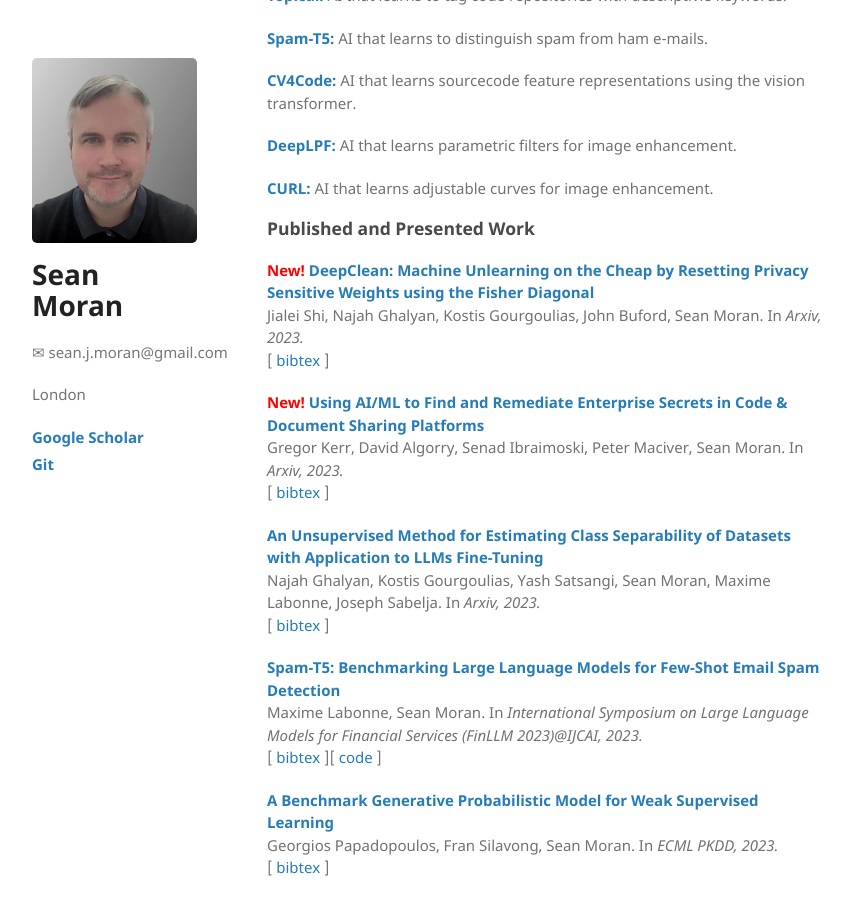
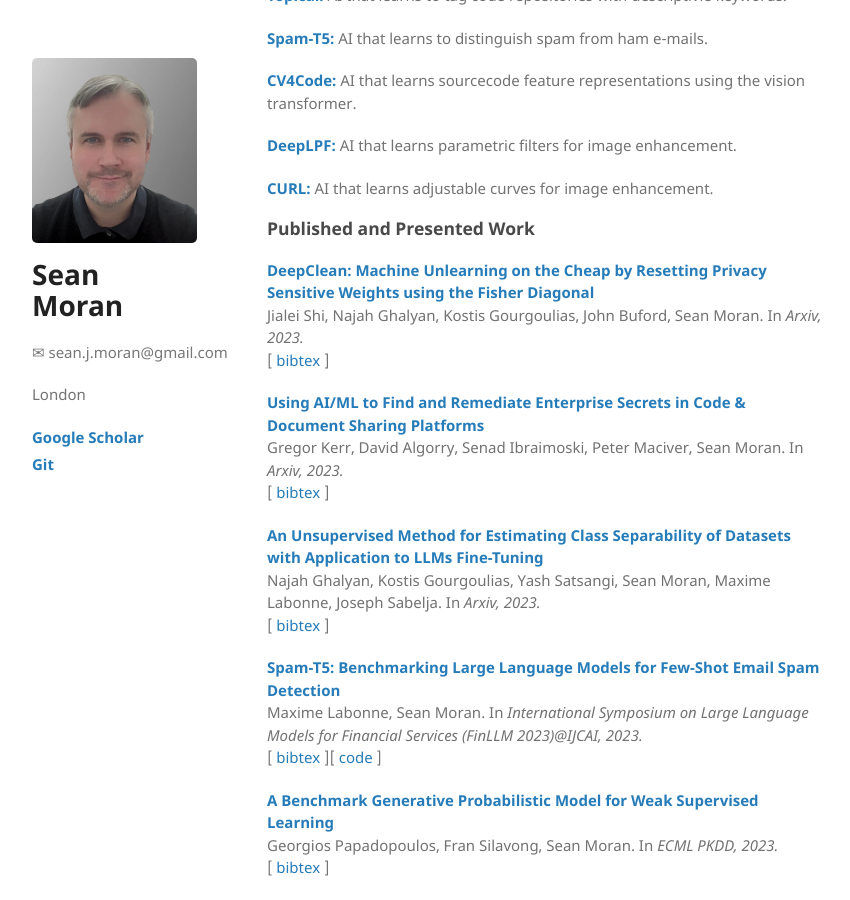
Before and after one commit to sjmoran/sjmoran.github.io, a Jekyll site: the page built from index.html, in a window 1280 px wide and 900 px high, scrolled down 1000 px. Shown: the whole window, without its empty margins (26-876 px from the left). Built offline with Jekyll 4.4.1, drawn with Linux system fonts in a browser that asks for light colours.

Commit message:
Update index.html

```diff
--- a/index.html
+++ b/index.html
@@ -53,11 +53,11 @@
 
 </p><h3 id="published-and-presented-work">Published and Presented Work</h3>
 
-<p><strong><span style='color:red'>New! </span><a target="_blank" href="https://arxiv.org/abs/2311.10448">
+<p><strong><a target="_blank" href="https://arxiv.org/abs/2311.10448">
 DeepClean: Machine Unlearning on the Cheap by Resetting Privacy Sensitive Weights using the Fisher Diagonal </a></strong><br />Jialei Shi, Najah Ghalyan, Kostis Gourgoulias, John Buford, Sean Moran. In <em>Arxiv, 2023.</em><br />
 [ <a target="_blank" href="">bibtex</a> ] </p>
 
-<p><strong><span style='color:red'>New! </span><a target="_blank" href="http://arxiv.org/abs/2401.01754">Using AI/ML to Find and Remediate Enterprise Secrets in Code & Document Sharing Platforms
+<p><strong><a target="_blank" href="http://arxiv.org/abs/2401.01754">Using AI/ML to Find and Remediate Enterprise Secrets in Code & Document Sharing Platforms
 </a></strong><br />Gregor Kerr, David Algorry, Senad Ibraimoski, Peter Maciver, Sean Moran. In <em>Arxiv, 2023.</em><br />
 [ <a target="_blank" href="">bibtex</a> ] </p>
 
```
